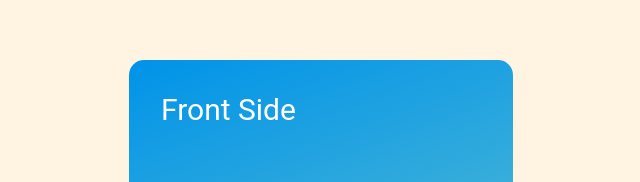
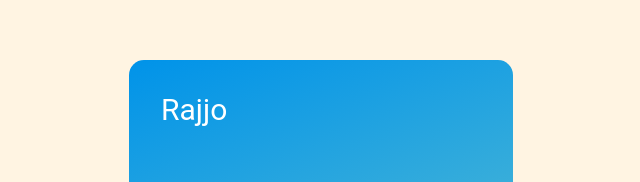
Before and after one commit to VishalSingh1703/Flipping-Card, a plain HTML site: page index.html in a window 1280 px wide. Shown: the top 182 px of the page, without its empty margins (311-951 px from the left). Drawn offline with Linux system fonts and the light colour scheme.

Commit message:
Update index.html

```diff
--- a/index.html
+++ b/index.html
@@ -9,10 +9,10 @@
 <body>
     <div class="card">
         <div class="card-side front">
-            <div>Front Side</div>
+            <div>Rajjo</div>
         </div>
         <div class="card-side back">
-            <div>Back Side</div>
+            <div>I Miss you</div>
         </div>
     </div>
 </body>
```
